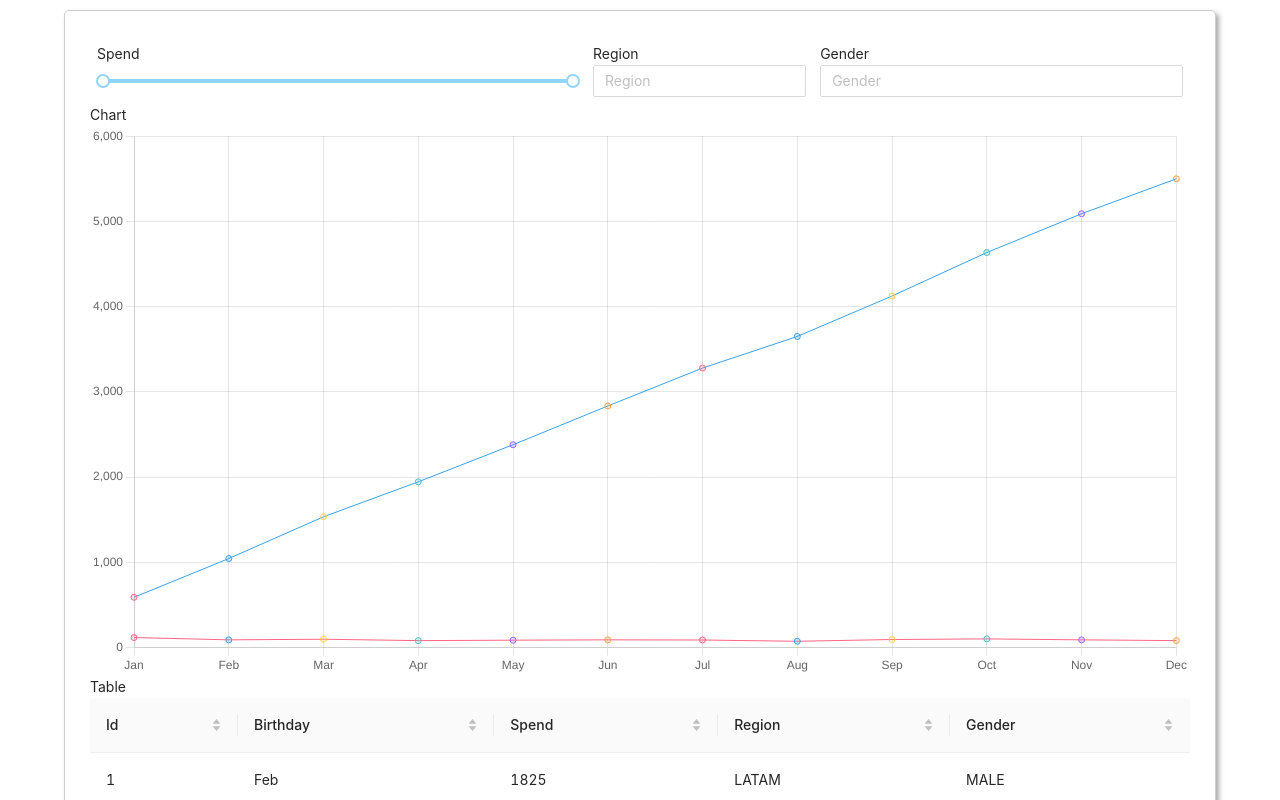
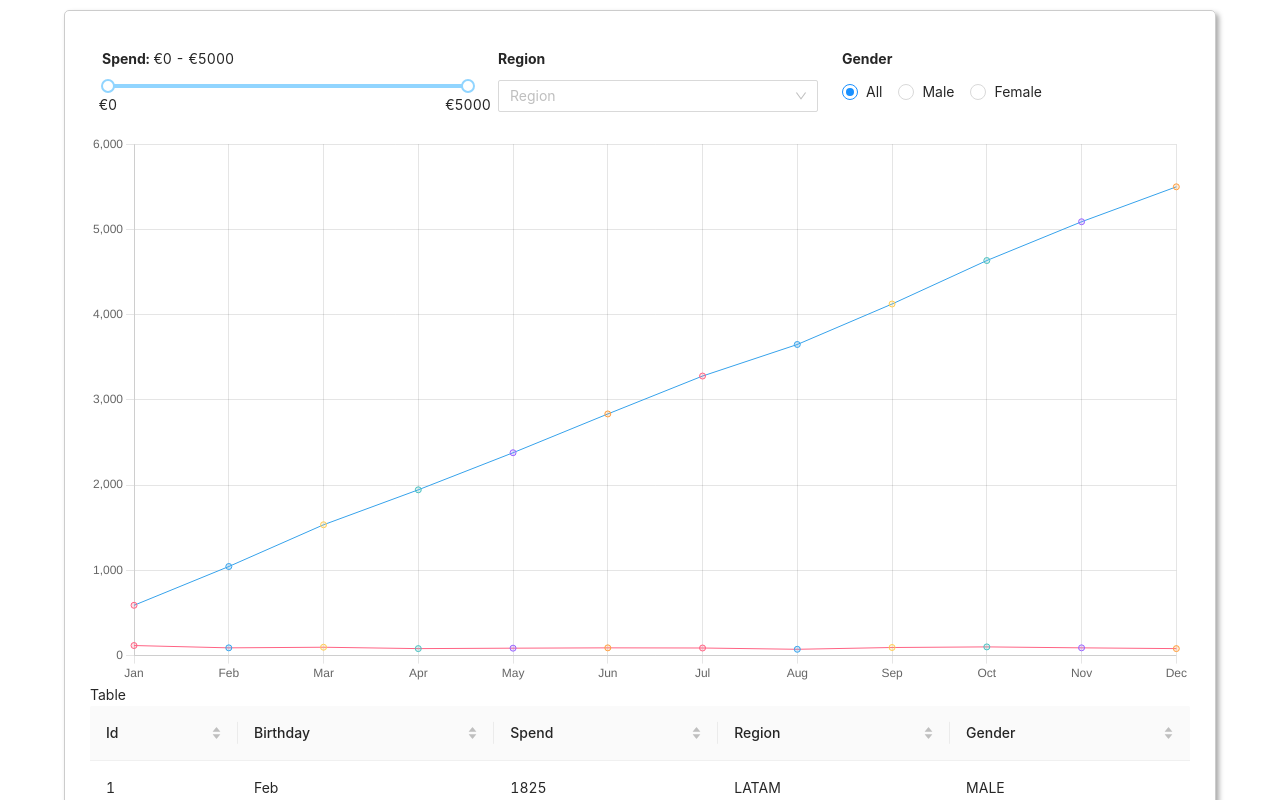
Before and after one commit to colin5530/andopen-tech-test, a React (Create React App) app: page / in a window 1280 px wide. Shown: the top 800 px of the page. Built offline with nearby package versions, Linux system fonts and the light colour scheme.

Commit message:
Filter styling (#10)
* Spend styling

* Gender radios

* Align radios

```diff
--- a/src/components/ChartContainer/ChartContainer.js
+++ b/src/components/ChartContainer/ChartContainer.js
@@ -69,7 +69,6 @@ const ChartContainer = () => {
 
   return (
     <div>
-      Chart
       <canvas ref={chartRef} id="myChart" width="400" height="200"></canvas>
     </div>
   )
--- a/src/components/FilterBar/FilterBar.css
+++ b/src/components/FilterBar/FilterBar.css
@@ -3,20 +3,33 @@
   width: 100%;
 }
 
-.c-FilterBar-slider-container {
-  flex-grow: 3;
+.c-FilterBar-filter-title {
+  font-weight: 700;
+}
+
+.c-FilterBar-spend-container {
+  flex-grow: 2;
   margin: 2px;
-  padding: 5px;
+  padding: 10px;
 }
 
 .c-FilterBar-region-container {
   flex-grow: 1;
   margin: 2px;
-  padding: 5px;
+  padding: 10px;
+  width: 20%;
 }
 
 .c-FilterBar-gender-container {
-  flex-grow: 2;
+  flex-grow: 1;
   margin: 2px;
-  padding: 5px;
+  padding: 10px;
 }
+
+.c-FilterBar-filter-input {
+  margin: 10px 0;
+}
+
+.c-FilterBar-gender-radios {
+  vertical-align: middle;
+}
--- a/src/components/FilterBar/FilterBar.js
+++ b/src/components/FilterBar/FilterBar.js
@@ -1,5 +1,5 @@
 import React, { useState } from 'react';
-import { Select, Slider } from 'antd';
+import { Radio, Select, Slider } from 'antd';
 import { useGenderFilter, useRegionFilter, useSpendFilter } from '../../userDataContext';
 import './FilterBar.css';
 
@@ -25,27 +25,35 @@ const FilterBar = () => {
     setRegionFilterValue(val);
   }
 
-  const handleGenderChange = (val) => {
-    setGenderFilterValue(val);
+  const handleGenderChange = (e) => {
+    setGenderFilterValue(e.target.value);
   }
 
   return (
     <div className={`${className}`}>
-      <div className={`${className}-slider-container`}>
-        Spend
+      <div className={`${className}-spend-container`}>
+        <span className={`${className}-filter-title`}>Spend: </span>{`€${sliderValue[0]} - €${sliderValue[1]}`}
+        <div className={`${className}-filter-input`}>
           <Slider
+            className={`${className}-spend-slider`}
             range
             min={0}
             max={5000}
+            marks={{ 0: '€0', 5000: '€5000' }}
             value={[...sliderValue]}
             onChange={handleSliderChange}
             onAfterChange={handleAfterSliderChange}
+            tipFormatter={(value) => `€${value}`}
           />
         </div>
+      </div>
       <div className={`${className}-region-container`}>
-        Region
+        <span className={`${className}-filter-title`}>Region</span>
+        <div className={`${className}-filter-input`}>
           <Select
+            className={`${className}-region-select`}
             mode="multiple"
+            showArrow
             style={{ width: '100%' }}
             placeholder="Region"
             onChange={handleRegionChange}
@@ -55,18 +63,21 @@ const FilterBar = () => {
             ))}
           </Select>
         </div>
+      </div>
       <div className={`${className}-gender-container`}>
-        Gender
-        <Select
-          mode="multiple"
-          style={{ width: '100%' }}
-          placeholder="Gender"
+        <span className={`${className}-filter-title`}>Gender</span>
+        <div className={`${className}-filter-input`}>
+          <Radio.Group
+            className={`${className}-gender-radios`}
+            name='gender-radio-group'
             onChange={handleGenderChange}
+            defaultValue='ALL'
           >
-          {['MALE', 'FEMALE'].map((gender) => (
-            <Option key={gender}>{gender}</Option>
-          ))}
-        </Select>
+            <Radio value='ALL'>All</Radio>
+            <Radio value='MALE'>Male</Radio>
+            <Radio value='FEMALE'>Female</Radio>
+          </Radio.Group>
+        </div>
       </div>
     </div>
   )
--- a/src/userDataContext.js
+++ b/src/userDataContext.js
@@ -18,8 +18,8 @@ const applyFilters = ({totalUsers, spendFilterValue, regionFilterValue, genderFi
     if (regionFilterValue.length === 0) return true;
     return [...regionFilterValue].includes(user.region);
   }).filter((user) => {
-    if (genderFilterValue.length === 0) return true;
-    return [...genderFilterValue].includes(user.gender);
+    if (genderFilterValue === 'ALL') return true;
+    return genderFilterValue === user.gender;
   });
 }
 
```
Lines whose indentation alone changed are shown as unchanged.
